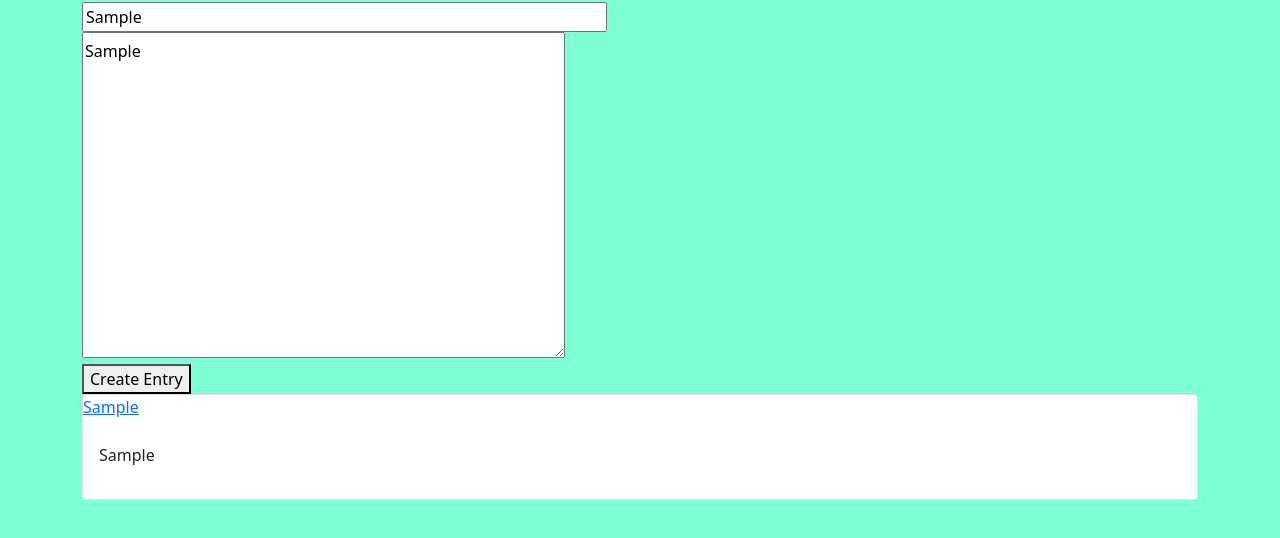
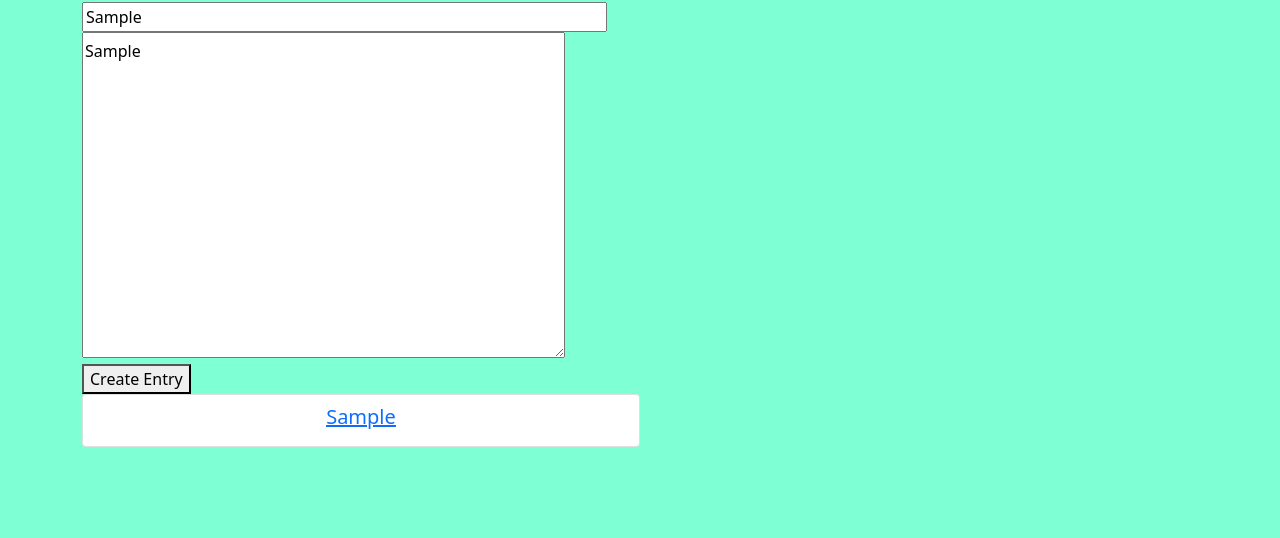
Before and after one commit to niccikaufman/journal-site, a website built with webpack: page src/index.html in a window 1280 px wide. Both pictures are taken after typing "Sample", "Sample" into the empty fields and a click on the button "Create Entry". Shown: the part 54-592 px from the top of the page. Built offline with nearby package versions, Linux system fonts and the light colour scheme.

Commit message:
add teaser-info and teaser-title styling

```diff
--- a/src/css/styles.css
+++ b/src/css/styles.css
@@ -5,14 +5,17 @@
 body {
   background-color: aquamarine;
 }
+#posted-entry-body {
+  display: none;
+}
 
-#posted-entry {
+#teaser-info {
   display: none;
   max-width: 50%;
   padding: 5pt;
 }
 
-#posted-entry-title {
+#teaser-title {
   text-align: center;
   text-decoration: underline;
   font-size: 20px;
```
